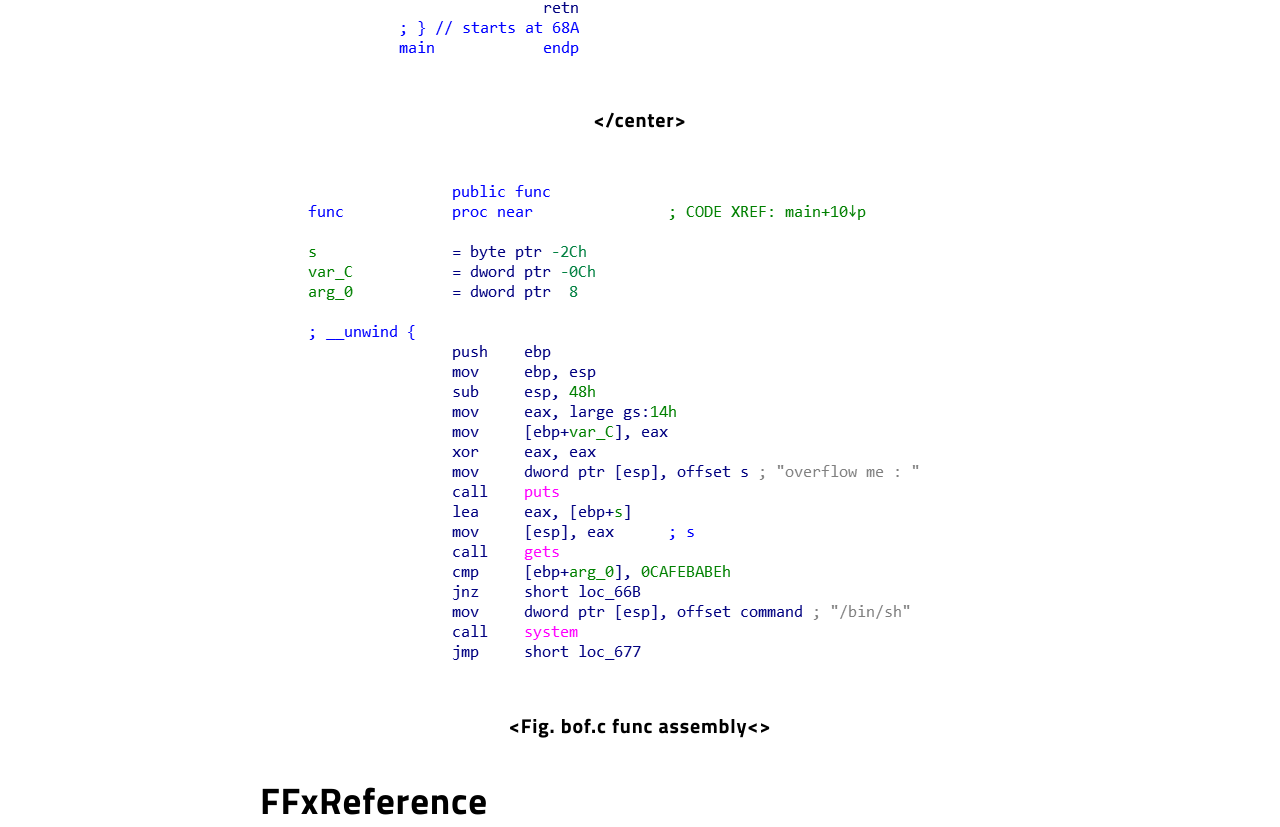
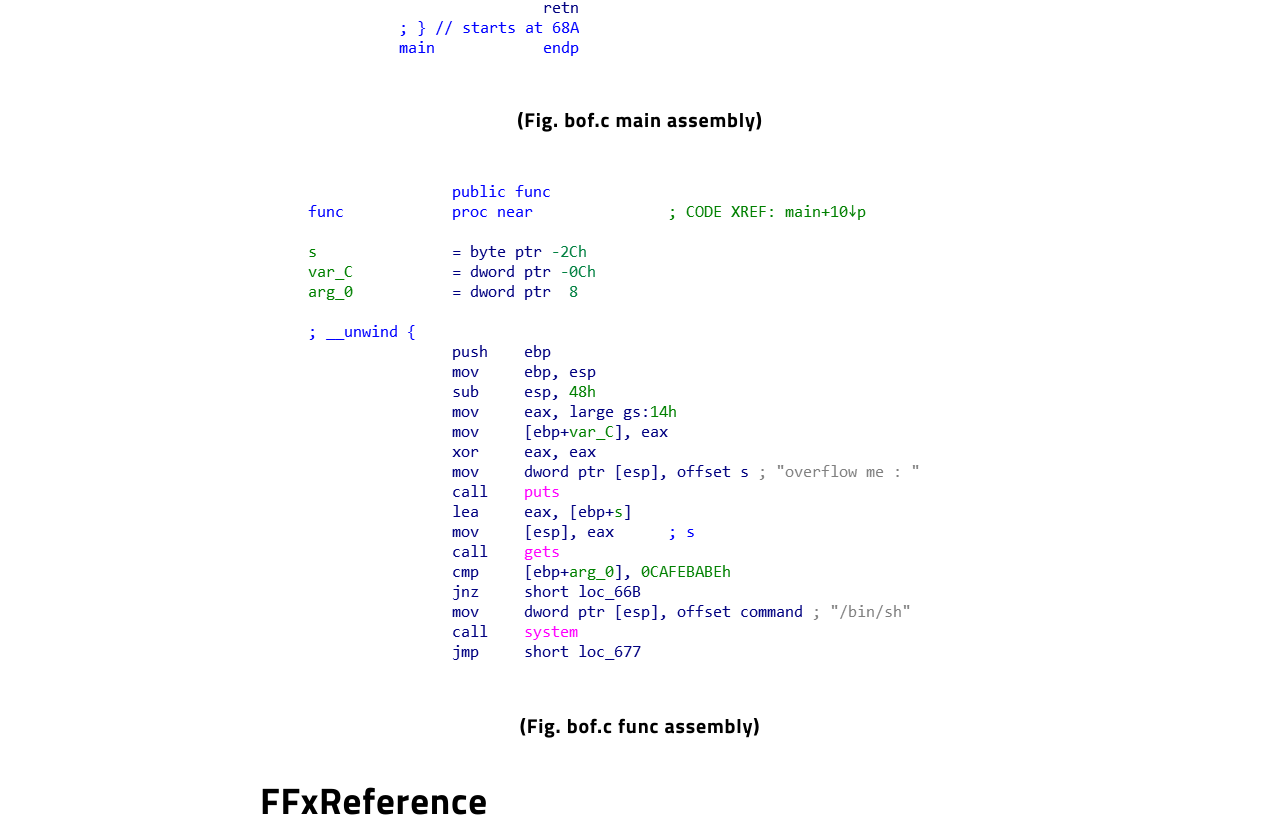
Before and after one commit to dograntee/dograntee.github.io, a Jekyll site: the page built from _posts/2018-08-26-pwnable-bof.md, in a window 1280 px wide and 1400 px high, scrolled down 4287 px. Shown: the part 156-983 px from the top of the window. Built offline with Jekyll 4.4.1, drawn with Linux system fonts in a browser that asks for light colours; comment, search, counter and statistics services are not loaded; some of the changed text lies outside the part shown.

Commit message:
18-09-10

```diff
--- a/_posts/2018-08-26-pwnable-bof.md
+++ b/_posts/2018-08-26-pwnable-bof.md
@@ -23,7 +23,7 @@ What is buffer overflow? buffer overflow can be divided into two big section. On
 ( * Stack and Heap is a field of running process structure in memory)
 
 ![problem](/assets/img/pwn/bof/process_structure.PNG "process structure")
-###### <center> <Fig. process structure> </center>
+###### <center> (Fig. process structure) </center>
 
 ## 01xAnalyze
 
@@ -58,7 +58,7 @@ What we can do by overflowing __"overflowme"__. For understanding this wokring,
 In the stack section, there is some subsection. See the picture below.
 
 ![problem](/assets/img/pwn/bof/stack_frame.PNG "stack frame")
-###### <center> <Fig. stack frame> </center>
+###### <center> (Fig. stack frame) </center>
 
 Detailed explanation is folded, we can notice that local variables are located at stack section and stored under __Save old frame pointer field(RBP)__ and __Return address to the caller__, __Function arguments__. So if we enter over 32 byte, input data is stored over local variable storage section and modify __"Function Arguments filed"__.
 
@@ -69,10 +69,10 @@ We know that we enter proper input, we can modify function argument. Through we
 Look at the bof assembly.
 
 ![problem](/assets/img/pwn/bof/bof_assembly.PNG "bof main assembly")
-###### <center> <Fig. bof.c main assembly> </center>
+###### <center> (Fig. bof.c main assembly) </center>
 
 ![problem](/assets/img/pwn/bof/bof_func_assembly.PNG "bof func assembly")
-###### <center> <Fig. bof.c func assembly<> </center>
+###### <center> (Fig. bof.c func assembly) </center>
 
 
 
```
